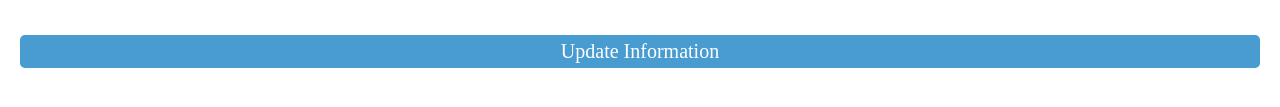
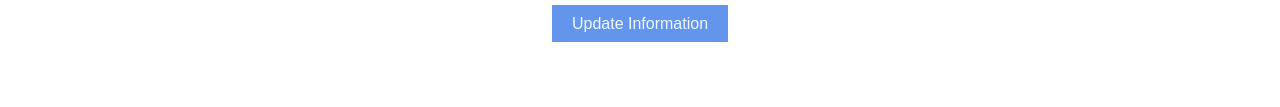
Before and after one commit to MarkBatson/CSCI4050, a plain HTML site: page userprof.html in a window 1280 px wide. Shown: the part 459-566 px from the top of the page. Drawn offline with Linux system fonts and the light colour scheme.

Commit message:
Changed the button to be nicer looking

```diff
--- a/userprof.html
+++ b/userprof.html
@@ -31,7 +31,7 @@
         <br/>
     </div>
     <br>
-    <a href="updateprof.html"><div id="update-button"class="button">Update Information</div></a>
+    <a href="updateprof.html"><div id="update-button"class="btn">Update Information</div></a>
     <div class="footer"></div>
     <script src="Rent-A-Ride.js"></script>
   </body>
```
